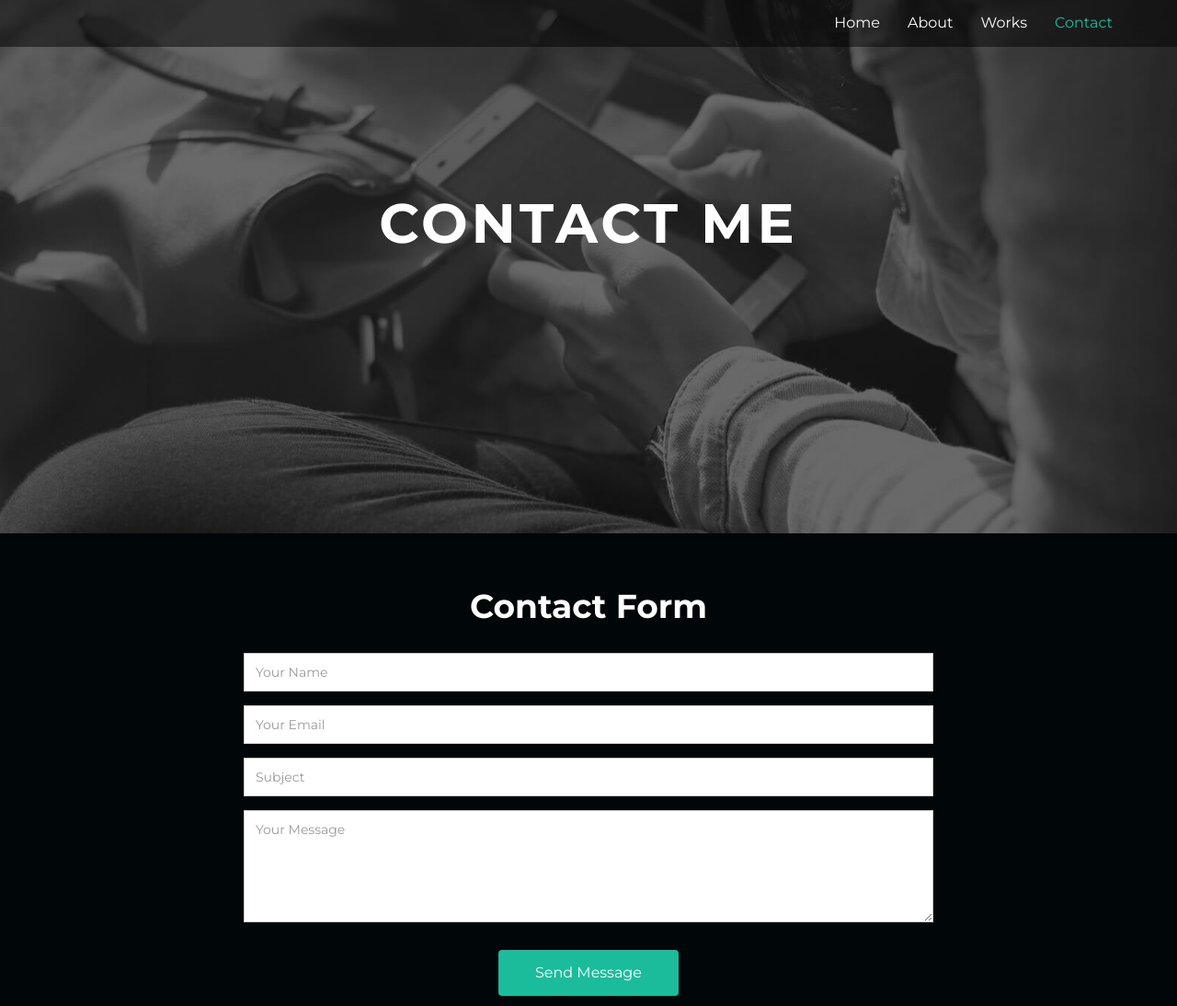
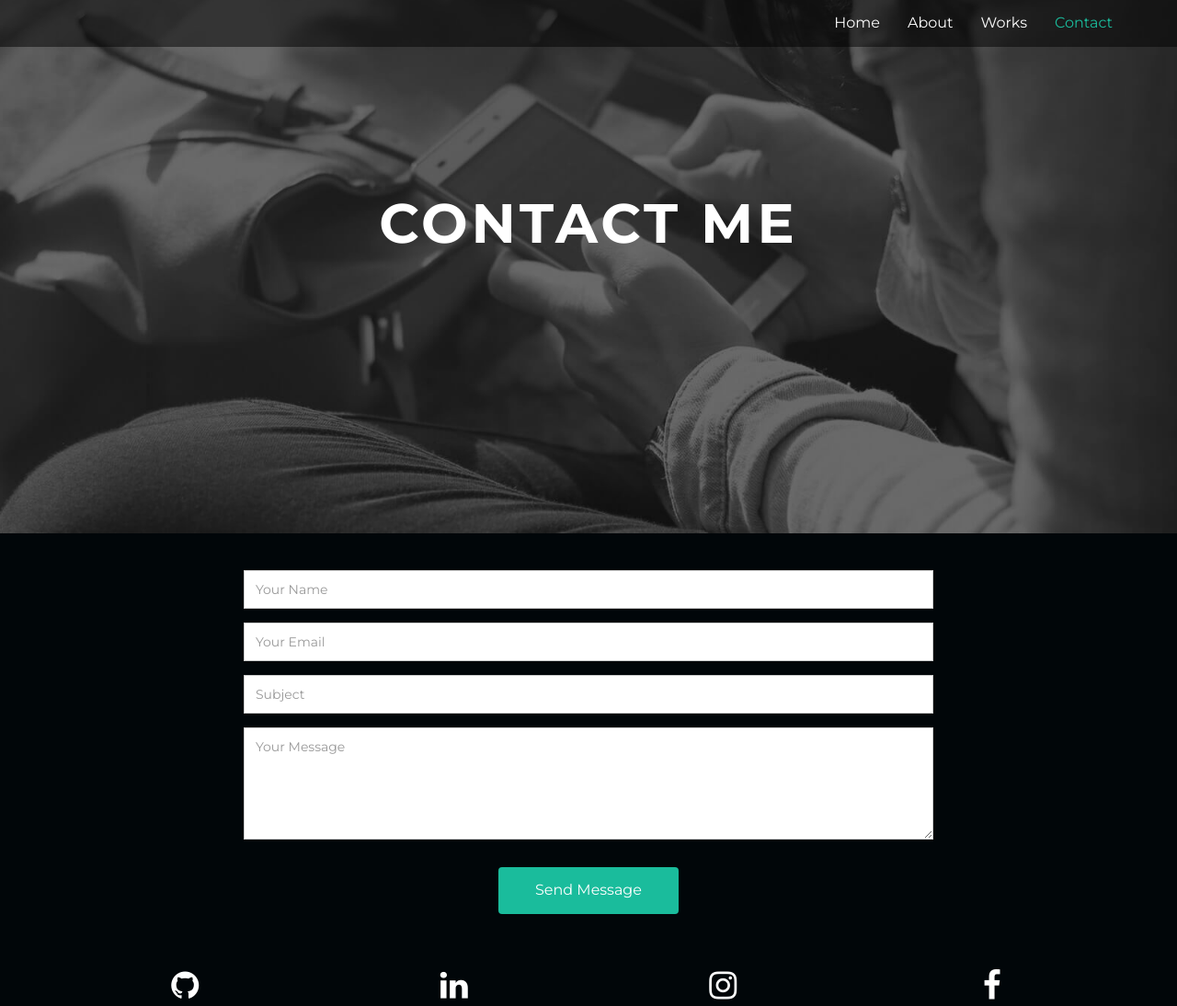
Before and after one commit to OberoiSahaj/OberoiSahaj, a plain HTML site: page contact.html in a window 1280 px wide. Shown: the top 1094 px of the page at 92% size. Drawn offline with Linux system fonts and the light colour scheme.

Commit message:
Update contact.html

```diff
--- a/contact.html
+++ b/contact.html
@@ -72,7 +72,6 @@
     <div class="container">
       <div class="row">
         <div class="col-md-8 col-md-offset-2">
-          <h2 class="centered">Contact Form</h2>
 
           <form class="contact-form php-mail-form" role="form" action="https://formspree.io/oberoisahaj3@gmail.com" method="POST">
 
```
